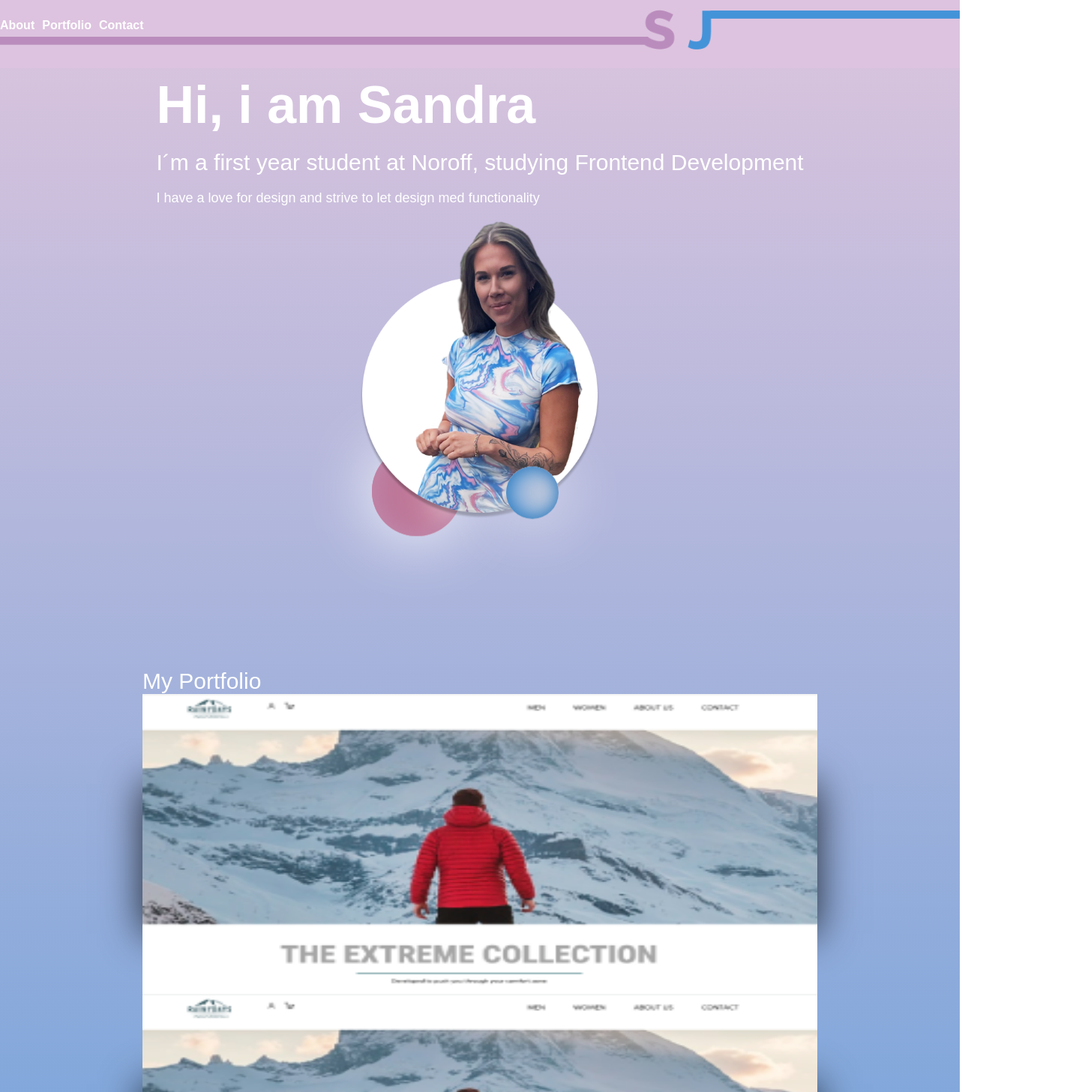
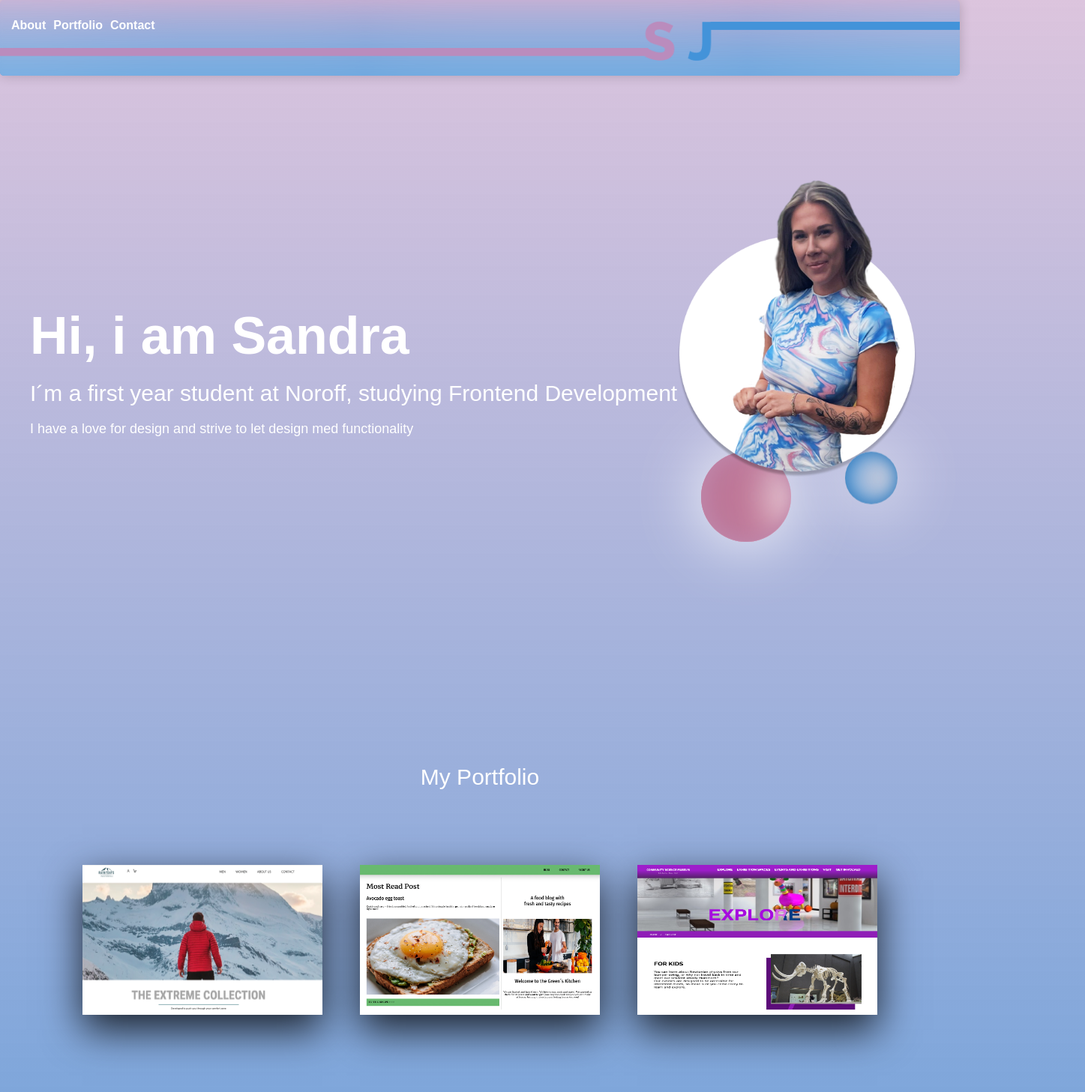
Before and after one commit to Sandrajasmin/Portfolio-1, a plain HTML site: page index.html in a window 1280 px wide. Shown: the top 1457 px of the page at 75% size, 1447 px wide, since content can reach past the window. Drawn offline with Linux system fonts and the light colour scheme.

Commit message:
fixed nav, responsiveness
fixed nav with blur effect, made it responsive on multiple devices

```diff
--- a/css/import/animation.css
+++ b/css/import/animation.css
@@ -1,10 +1,10 @@
 /* BALL */
 .ball_animation {
     display: flex;
-    height: 100px;
+    height: 10px;
     top: 0%;
     left: 0%;
-    transform: translate(-70%, -20%);
+    transform: translate(+10%, -0%);
   }
 
 .ball {
@@ -29,7 +29,7 @@
       transform: translatey(0px);
     }
     50% {
-      transform: translatey(-80px);
+      transform: translatey(-50px);
     }
     100% {
       transform: translatey(0px);
@@ -48,12 +48,13 @@
 }
 
 .ball_animation2 {
-    z-index: 2;
+    position: relative;
+    z-index: 3;
     display: flex;
     height: 100px;
-    top: +10%;
+    top: -10%;
     left: 60%;
-    transform: translate(+100%, -100%);
+    transform: translate(10%, -20%);
   }
 
 .ball2 {
@@ -72,41 +73,3 @@
       inset 88px 0px 60px #e2d6dc, inset -20px -60px 100px #fde9ea,
       inset 0 50px 140px #fde9ea, 0 0 90px #fff;
 }
-
-/* @media only screen and (max-width: 500px) {
-    .ball {
-      animation: float 4.5s ease-in-out infinite;
-      height: 120px;
-      width: 120px;
-
-      background: radial-gradient(
-        circle at 65% 35%,
-        #7BC3FC 5px,
-      #4393D9 8%,
-      #BD7394 60%,
-      #BF85A8 100%
-      );
-      box-shadow: inset 0 -20px 30px #fff, inset 40px 0 46px #eaf5fc,
-        inset 58px 0px 60px #c2d8fe, inset -8px -30px 100px #fde9ea,
-        inset 0 20px 110px #fde9ea, 0 0 90px #fff;
-    }
-    .shadow {
-      width: 90px;
-      height: 20px;
-      top: 78%;
-      animation: expand 5s infinite;
-    }
-
-@keyframes float {
-      0% {
-        transform: translatey(0px);
-      }
-      50% {
-        transform: translatey(-50px);
-      }
-      100% {
-        transform: translatey(0px);
-      }
-    }
-}
-   */
--- a/css/style.css
+++ b/css/style.css
@@ -1,6 +1,7 @@
 @import url(/css/import/animation.css);
 @import url(/css/import/shine.css);
 @import url(/css/import/contact.css);
+
 * {
     margin: 0;
     padding: 0;
@@ -64,25 +65,43 @@ body {
 
 /* NAVIGATION */
 nav {
-    overflow: hidden;
     position: fixed;
     top: 0;
-    background: rgb(221, 195, 223);
     margin: 0;
     width: 100%;
-    z-index: 3;
+    box-shadow: 0 0 1rem 0 rgba(0, 0, 0, .2);
+    border-radius: 5px;
+    z-index: 4;
+    background: inherit;
+    overflow: hidden;
+  }
+
+nav:before {
+    content: "";
+    position: absolute;
+    background: inherit;
+    z-index: -1;
+    top: 0;
+    left: 0;
+    right: 0;
+    bottom: 0;
+    box-shadow: inset 0 0 2000px rgba(255, 255, 255, .5);
+    filter: blur(10px);
+    margin: -20px;
+  }
+
+.nav_links {
+    position: relative;
+    padding-left: 15px;
+    padding-top: 25px;
+    display: flex;
+    gap: 10px;
+    z-index: 5;
 }
 
 .logo_img {
-    width: 320px;
-    margin-top: -90px;
-    object-fit:contain;
-}
-
-.nav_links {
-    padding-top: 25px;
-    display: flex;
-    gap: 10px;
+    width: 100%;
+    margin-top: -30px;
 }
 
 /* ABOUT */
@@ -98,17 +117,21 @@ nav {
     margin-bottom: 20px;
 }
 
-.about-content > img {
+.profile_img {
+    position: relative;
     width: 320px;
-    z-index: 1;
+    z-index: 2;
 }
 
 /* CARDS */
 
+.portfolio_head {
+    text-align: center;
+}
+
 .portfolio-content {
     margin: 0;
     padding: 0;
-    min-height: 100vh;
     display: flex;
     justify-content: center;
     align-items: center;
@@ -237,14 +260,29 @@ nav {
     margin-bottom: 50px;
 }
 
+
 /* TABLET */
 @media screen and (min-width: 481px) {
     .inner {
-        width: 600px;
+        width: 700px;
     }
 
-    .content_img, .container .card .face {
-        width: 500px;
+    #section-1 {
+        padding-top: 50px;
+    }
+
+    #section-2 {
+        padding-top: 80px;
+    }
+
+    #section-3 {
+        height: 100vh;
+        display: flex;
+        align-items: center;
+    }
+
+    .contact {
+        margin: 0;
     }
 }
 
@@ -255,29 +293,38 @@ nav {
       width: 900px;
     }
 
-    .logo_img {
-        width: 100%;
-        height: 94px;
-        margin-top: -50px;
+    #section-1{
+        height: 100vh;
     }
 
-    .portfolio-content {
-        margin: 0;
-        padding: 0;
-        min-height: 100vh;
+    .about-content{
+        margin-top: 190px;
         display: flex;
-        justify-content: center;
         align-items: center;
+        flex-direction: row;
     }
 
-    .content_img, .container .card .face {
-        width: 900px;
+    #section-2 {
+        height: 100vh;
     }
 
-    .content_img {
-        height: 400px;
+    .portfolio_head {
+        padding-top: 20px;
     }
 
+    .container{
+        flex-direction: row;
+        flex-wrap: wrap;
+        justify-content: space-evenly;
+    }
+
+    #section-3 {
+        height: 100vh;
+    }
+
+    .contact {
+        padding-top: 93px;
+    }
 }
 
   /* BIG SCREEN*/
@@ -286,4 +333,12 @@ nav {
       margin: 0% auto;
       width: 1200px;
     }
+
+    #section-2 {
+        padding-top: 200px;
+    }
+
+    .container {
+        gap: 50px;
+    }
 }
--- a/index.html
+++ b/index.html
@@ -11,7 +11,7 @@
     <script src="/js/script.js" defer></script>
 </head>
 <body>
-    <nav class="navigation">
+    <nav class="nav-fixed">
         <ul class="nav_links">
             <li><a href="#section-1">About</a></li>
             <li><a href="#section-2">Portfolio</a></li>
@@ -30,21 +30,27 @@
                         <h2>I´m a first year student at Noroff, studying Frontend Development</h2>
                         <h3>I have a love for design and strive to let design med functionality</h3>
                     </div>
-                    <img src="/img/portrate.png" alt="Profile picture of Sandra">
-                    <div class="ball_animation">
-                        <div class="ball"></div>
-                    </div>
-                    <div class="ball_animation2">
-                        <div class="ball2"></div>
+                    <div>
+                        <div class="about-content_animation">
+                            <img class="profile_img" src="/img/portrate.png" alt="Profile picture of Sandra">
+                            <div class="animation">
+                                <div class="ball_animation">
+                                    <div class="ball"></div>
+                                </div>
+                                <div class="ball_animation2">
+                                    <div class="ball2"></div>
+                                </div>
+                        </div>
+                        </div>
                     </div>
                 </div>
             </div>
         </section>
         <section class="portfolio-page" id="section-2">
             <div class="inner">
-                <div class="portfolio-content container">
+                <h2 class="portfolio_head">My Portfolio</h2>
+                <div class="portfolio-content">
                     <div class="container">
-                        <h2>My Portfolio</h2>
                         <!--RAINY DAYS-->
                         <div class="card">
                             <div class="face face1">
@@ -71,7 +77,7 @@
                             <div class="face face1">
                                 <div class="content">
                                     <div class="icon">
-                                        <img class="content_img" src="/img/rainydays.png" alt="">
+                                        <img class="content_img" src="/img/greenskitchen.png" alt="">
                                     </div>
                                 </div>
                             </div>
@@ -92,7 +98,7 @@
                             <div class="face face1">
                                 <div class="content">
                                     <div class="icon">
-                                        <img class="content_img" src="/img/rainydays.png" alt="">
+                                        <img class="content_img" src="/img/science.png" alt="">
                                     </div>
                                 </div>
                             </div>
--- a/js/script.js
+++ b/js/script.js
@@ -1,7 +1,8 @@
-$(document).ready(function(){
-    $('#text-drop').mouseleave(function(){
-      $(this).removeClass('clicked');
-    }).click(function(){
-      $(this).addClass('clicked').html($(this).html());
-    });
-  });
+const navbar = document.querySelector('.nav-fixed');
+window.onscroll = () => {
+    if (window.scrollY > 300) {
+        navbar.classList.add('nav-active');
+    } else {
+        navbar.classList.remove('nav-active');
+    }
+};
```
